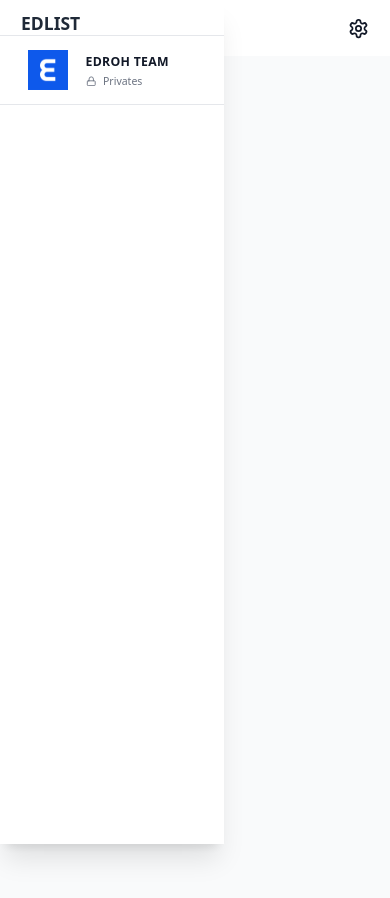
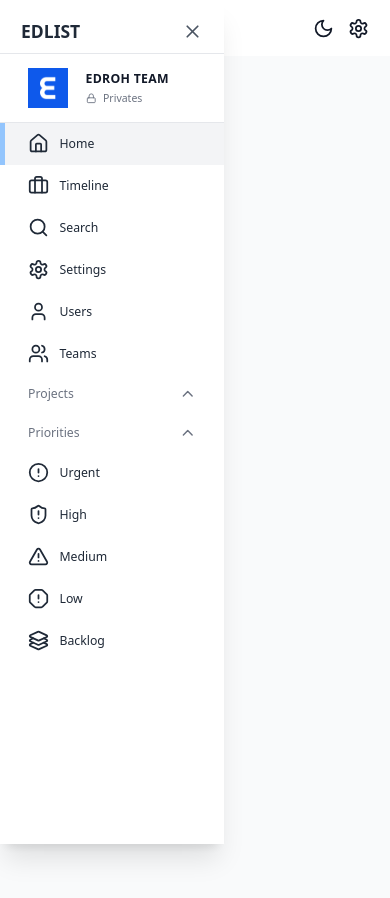
Before and after one commit to farhanbsyr/Project_Management_App, a Next.js app: page / in a window 390 px wide. Built offline with nearby package versions, Linux system fonts and the light colour scheme; no server answers.

Commit message:
finish responsive sidebar navbar

```diff
--- a/src/app/component/Navbar/index.tsx
+++ b/src/app/component/Navbar/index.tsx
@@ -1,12 +1,27 @@
-import { Search, Settings } from "lucide-react";
+import { useAppDispatch, useAppSelector } from "@/app/redux";
+import { setisDarkMode, setIsSideBarCollapsed } from "@/state";
+import { Menu, Moon, Search, Settings, Sun } from "lucide-react";
 import Link from "next/link";
 import React from "react";
 
 const Navbar = () => {
+  const dispatch = useAppDispatch();
+  const isSidebarCollapsed = useAppSelector(
+    (state) => state.global.isSideBarCollapsed,
+  );
+  const isDarkMode = useAppSelector((state) => state.global.isDarkMode);
   return (
     <div className="flex items-center justify-between bg-white px-4 py-3 dark:bg-black">
       {/* Search Bar */}
       <div className="flex items-center gap-8">
+        {!isSidebarCollapsed ? null : (
+          <button
+            onClick={() => dispatch(setIsSideBarCollapsed(!isSidebarCollapsed))}
+          >
+            <Menu className="h-8 w-8 dark:text-white" />
+          </button>
+        )}
+
         <div className="relative flex h-min w-[200px]">
           <Search className="absolute left-[4px] top-1/2 mr-2 h-5 w-5 -translate-y-1/2 transform cursor-pointer dark:text-white" />
           <input
@@ -19,9 +34,27 @@
 
       {/* Icons */}
       <div className="flex items-center">
+        <button
+          onClick={() => dispatch(setisDarkMode(!isDarkMode))}
+          className={
+            isDarkMode
+              ? `rounded p-2 dark:hover:bg-gray-700`
+              : `rounded p-2 hover:bg-gray-100`
+          }
+        >
+          {isDarkMode ? (
+            <Sun className="h-6 w-6 cursor-pointer dark:text-white" />
+          ) : (
+            <Moon className="h-6 w-6 cursor-pointer dark:text-white" />
+          )}
+        </button>
         <Link
           href="/settings"
-          className="h-min w-min rounded p-2 hover:bg-gray-700"
+          className={
+            isDarkMode
+              ? `h-min w-min rounded p-2 dark:hover:bg-gray-700`
+              : `h-min w-min rounded p-2 hover:bg-gray-100`
+          }
         >
           <Settings className="h-6 w-6 cursor-pointer dark:text-white" />
         </Link>
--- a/src/app/component/Sidebar/index.tsx
+++ b/src/app/component/Sidebar/index.tsx
@@ -1,13 +1,40 @@
 "use client";
-import { LockIcon } from "lucide-react";
+import { useAppDispatch, useAppSelector } from "@/app/redux";
+import { setIsSideBarCollapsed } from "@/state";
+import {
+  AlertCircle,
+  AlertOctagon,
+  AlertTriangle,
+  Briefcase,
+  ChevronDown,
+  ChevronUp,
+  Home,
+  Icon,
+  Layers3,
+  LockIcon,
+  LucideIcon,
+  Search,
+  Settings,
+  ShieldAlert,
+  User,
+  Users,
+  X,
+} from "lucide-react";
 import Image from "next/image";
+import Link from "next/link";
+import { usePathname } from "next/navigation";
 import React, { useState } from "react";
 
 const Sidebar = () => {
   const [showProjects, setShowProjects] = useState(true);
   const [showPriority, setshowPriority] = useState(true);
 
-  const sideBarClassName = `fixed flex flex-col h-[100%] justify-between shadow-xl transition-all duration-500 h-full z-40 dark:bg-black overflow-y-auto bg-white w-64`;
+  const dispatch = useAppDispatch();
+  const isSidebarCollapsed = useAppSelector(
+    (state) => state.global.isSideBarCollapsed,
+  );
+
+  const sideBarClassName = `fixed flex flex-col h-[100%] justify-between shadow-xl transition-all  h-full z-40 dark:bg-black  overflow-y-auto bg-white ${isSidebarCollapsed ? "w-0 hidden" : "w-64"}`;
 
   return (
     <div className={sideBarClassName}>
@@ -16,6 +43,16 @@
           <div className="text-xl font-bold text-gray-800 dark:text-white">
             EDLIST
           </div>
+          {isSidebarCollapsed ? null : (
+            <button
+              className="py-3"
+              onClick={() => {
+                dispatch(setIsSideBarCollapsed(!isSidebarCollapsed));
+              }}
+            >
+              <X className="h-6 w-6 text-gray-600 hover:text-gray-500 dark:text-white" />
+            </button>
+          )}
         </div>
 
         {/* TEAM */}
@@ -32,9 +69,101 @@
           </div>
         </div>
         {/* NAVBAR LINKS */}
+        <nav className="z-10 w-full">
+          <SidebarLink icon={Home} label="Home" href="/" />
+          <SidebarLink icon={Briefcase} label="Timeline" href="/timeline" />
+          <SidebarLink icon={Search} label="Search" href="/search" />
+          <SidebarLink icon={Settings} label="Settings" href="/settings" />
+          <SidebarLink icon={User} label="Users" href="/users" />
+          <SidebarLink icon={Users} label="Teams" href="/teams" />
+        </nav>
+
+        {/* PROJECT LINK */}
+        <button
+          onClick={() => setShowProjects((prev) => !prev)}
+          className="flex w-full items-center justify-between px-8 py-3 text-gray-500"
+        >
+          <span>Projects</span>
+          {showProjects ? (
+            <ChevronUp className="h-5 w-5" />
+          ) : (
+            <ChevronDown className="h-5 w-5" />
+          )}
+        </button>
+        {/* PROJECT LIST */}
+
+        {/* PRIORITY LINK */}
+        <button
+          onClick={() => setshowPriority((prev) => !prev)}
+          className="flex w-full items-center justify-between px-8 py-3 text-gray-500"
+        >
+          <span>Priorities</span>
+          {showPriority ? (
+            <ChevronUp className="h-5 w-5" />
+          ) : (
+            <ChevronDown className="h-5 w-5" />
+          )}
+        </button>
+        {/* PRIORITY LIST */}
+        {showPriority && (
+          <>
+            <SidebarLink
+              icon={AlertCircle}
+              label="Urgent"
+              href="/priority/urgent"
+            />
+            <SidebarLink
+              icon={ShieldAlert}
+              label="High"
+              href="/priority/high"
+            />
+            <SidebarLink
+              icon={AlertTriangle}
+              label="Medium"
+              href="/priority/medium"
+            />
+            <SidebarLink icon={AlertOctagon} label="Low" href="/priority/low" />
+            <SidebarLink
+              icon={Layers3}
+              label="Backlog"
+              href="/priority/backlog"
+            />
+          </>
+        )}
       </div>
     </div>
   );
 };
 
+interface SidebarLinkProps {
+  href: string;
+  icon: LucideIcon;
+  label: string;
+}
+
+const SidebarLink = ({ href, icon: Icon, label }: SidebarLinkProps) => {
+  const pathname = usePathname();
+  const isActive =
+    pathname === href || (pathname === "/" && href === "/dashboard");
+
+  return (
+    <Link href={href} className="w-full">
+      <div
+        className={`relative flex cursor-pointer items-center gap-3 transition-colors hover:bg-gray-100 dark:bg-black dark:hover:bg-gray-700 ${isActive ? "bg-gray-100 text-white dark:bg-gray-600" : ""} justify-start px-8 py-3`}
+      >
+        {isActive && (
+          <div className="absolute left-0 top-0 h-[100%] w-[5px] bg-blue-200">
+            {" "}
+          </div>
+        )}
+
+        <Icon className="h-6 w-6 text-gray-800 dark:text-gray-100" />
+        <span className={`font-medium text-gray-800 dark:text-gray-100`}>
+          {label}
+        </span>
+      </div>
+    </Link>
+  );
+};
+
 export default Sidebar;
--- a/src/app/globals.css
+++ b/src/app/globals.css
@@ -15,6 +15,6 @@
   height: 100%;
   width: 100%;
   @apply text-sm;
-  @apply bg-gray-500;
-  @apply text-gray-900;
+  @apply bg-white;
+  @apply dark:bg-black;
 }
```
